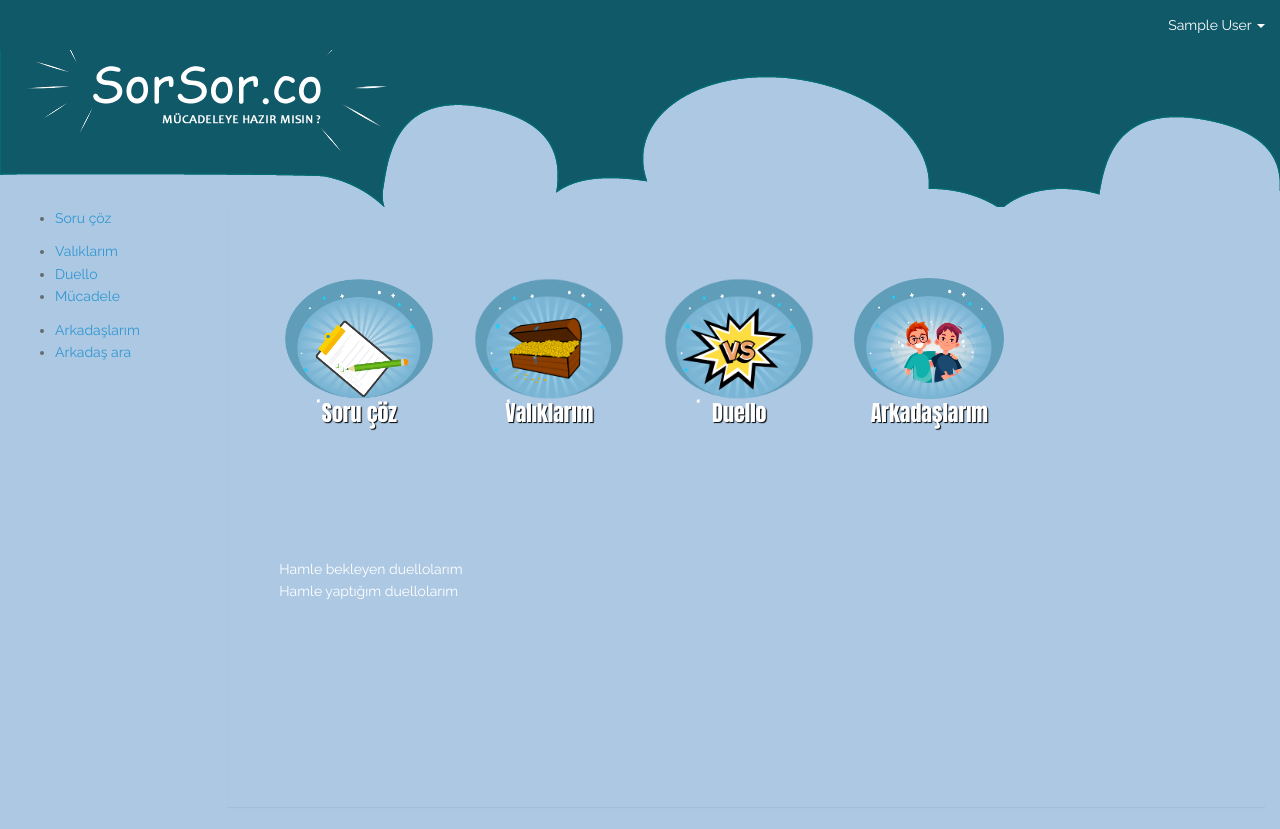
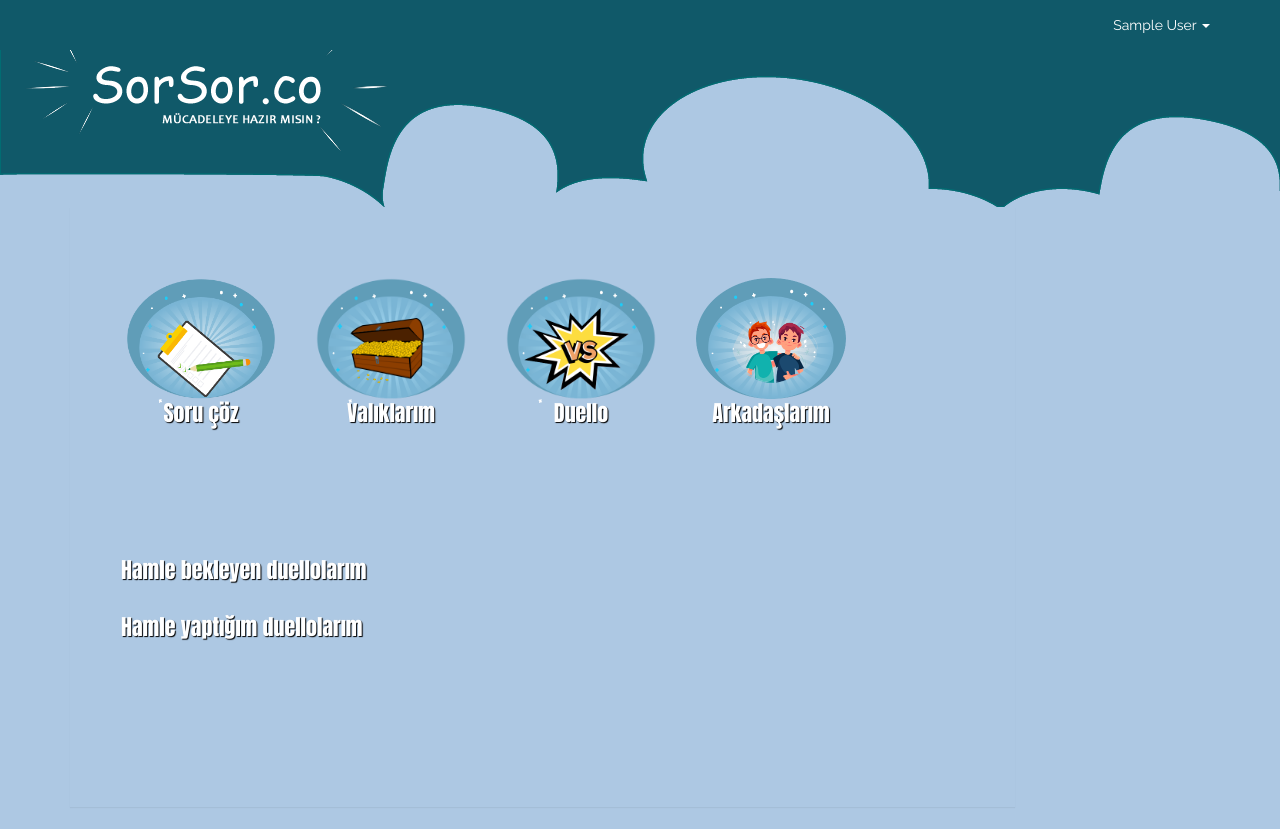
Before and after one commit to alpaygunes/sorubankasi, a Laravel app: template resources/views/front/home.blade.php in a window 1280 px wide. Run offline with Laravel 8, Linux system fonts and the light colour scheme; the template is opened without the code that fills it, so the values that code supplies are empty; the visitor is signed in with stand-in values (Sample User, id 1); settings files or empty folders that the repository lacks are supplied; parts of the project's set-up code (start-up, migrations or seed data) failed here and were passed over; some libraries are stand-ins or nearby versions.

Commit message:
büyük ikonlar tamam. front layoutu değiştirildi.

```diff
--- a/public/css/ag_front.css
+++ b/public/css/ag_front.css
@@ -1,3 +1,12 @@
+h1{
+    font-size: 22px;
+    color: #fff;
+    width: 100%;
+    text-shadow: 1px 1px 1px #000;
+    font-family: 'Anton', sans-serif;
+}
+
+
 .ag-panel{
     margin-left: auto;
     margin-right: auto;
--- a/resources/views/front/home.blade.php
+++ b/resources/views/front/home.blade.php
@@ -2,7 +2,7 @@
 
 @section('content')
 
-<div class="col-sm-9 col-md-10 col-lg-10 col-xl-10" >
+<div class="col-sm-12 col-md-10 col-lg-10 col-xl-10" >
         @if(isset($baslik))
             <div class="panel ag-front-baslik-kutusu">
                 {{$baslik}}
@@ -11,26 +11,26 @@
         <div class="panel ag-front-panel col-md-12">
             <div class="ag-dugmeler row">
 
-                <div class="ag-buyuk-btn" id="ag-buyuk-btn-soru-coz">
+                <div class="ag-buyuk-btn" onclick="window.location.href='/sorucoz/giris'" id="ag-buyuk-btn-soru-coz">
                     <div class="ag-btn-txt"> Soru çöz</div>
                 </div>
 
-                <div class="ag-buyuk-btn" id="ag-buyuk-btn-varliklarim">
+                <div class="ag-buyuk-btn" onclick="window.location.href='/varliklarim'"  id="ag-buyuk-btn-varliklarim">
                     <div class="ag-btn-txt"> Valıklarım</div>
                 </div>
 
-                <div class="ag-buyuk-btn" id="ag-buyuk-btn-duello">
+                <div class="ag-buyuk-btn" onclick="window.location.href='/duello'"  id="ag-buyuk-btn-duello">
                     <div class="ag-btn-txt"> Duello </div>
                 </div>
 
-                <div class="ag-buyuk-btn" id="ag-buyuk-btn-arkadaslarim">
+                <div class="ag-buyuk-btn" onclick="window.location.href='/arkadaslarim'"  id="ag-buyuk-btn-arkadaslarim">
                     <div class="ag-btn-txt"> Arkadaşlarım </div>
                 </div>
 
             </div>
-            <div>Hamle bekleyen duellolarım</div>
+            <h1>Hamle bekleyen duellolarım</h1>
             <div id="ag-sira-bende" class="row"></div>
-            <div>Hamle yaptığım duellolarım</div>
+            <h1>Hamle yaptığım duellolarım</h1>
             <div id="ag-sira-rakipte" class="row"></div>
         </div>
 </div>
@@ -159,6 +159,7 @@
                         $(btn_duello).attr('duello_id',val['id']);
                         $(btn_duello).addClass('ag-kutu-bana-gelenler');
                         $(btn_duello).html('<img class="ag-profil-resmi" src="'+ val['profil_resmi'] +'">');
+                        $(btn_duello).append('<div class="ag-profil-resmi-kizmizi-vs"></div>');
                         $("#ag-sira-bende").append($(btn_duello));
                     });
 
@@ -173,6 +174,7 @@
                         $(btn_duello).attr('kazanan',kazanan);
                         $(btn_duello).addClass('ag-kutu-gonderiklerim');
                         $(btn_duello).html('<img class="ag-profil-resmi" src="'+ val['profil_resmi'] +'">');
+                        $(btn_duello).append('<div class="ag-profil-resmi-sari-vs"></div>');
                         $("#ag-sira-rakipte").append($(btn_duello));
                     });
                 },
--- a/resources/views/front/layouts/front.blade.php
+++ b/resources/views/front/layouts/front.blade.php
@@ -99,16 +99,16 @@
 
 
 
-        <div class="container">
+
 
             <div class="ust">
                 <div class="logo">
                 </div>
             </div>
 
-
+        <div class="container">
                 @if (Auth::check())
-                    @include('front.inc_menu')
+                    {{--@include('front.inc_menu')--}}
                 @endif
                 @yield('content')
         </div>
@@ -125,7 +125,6 @@
     }
 
     .container{
-        width: 100%!important;
         padding: 0px!important;
     }
 
```
Also changed, not shown: other parts of resources/views/front/home.blade.php (+38 -9 lines), public/bgimages/duello-kirmizi.png, public/bgimages/duello-sari.png, public/bgimages/g7414.png (deleted).
